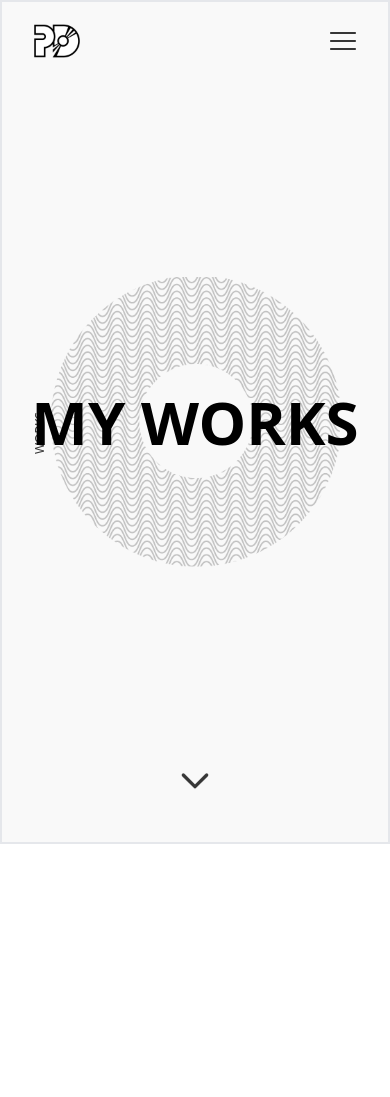
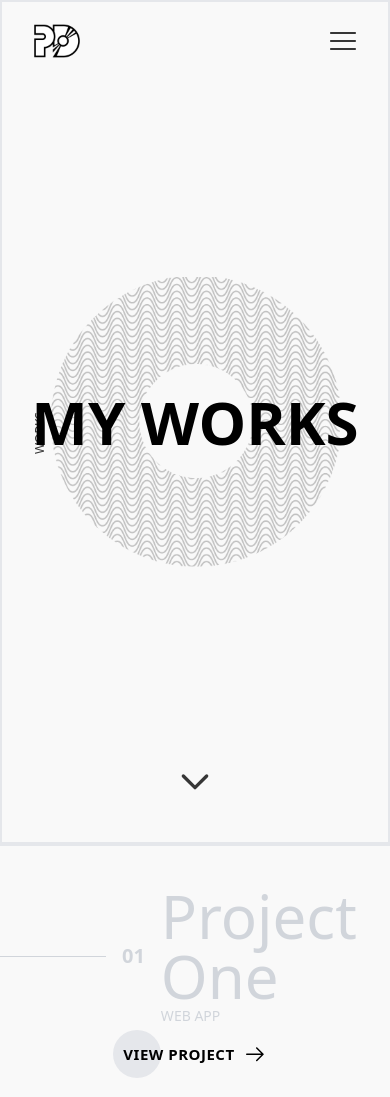
Before and after one commit to prasenjitpriyan/portfolio, a Next.js app: page /works in a window 390 px wide. Shown: the top 1097 px of the page. Before the commit the page ends 844 px from the top, so only its background shows below. Built offline with nearby package versions, Linux system fonts and the light colour scheme.

Commit message:
Works project added

```diff
--- a/app/works/page.tsx
+++ b/app/works/page.tsx
@@ -1,10 +1,12 @@
 import React from 'react'
 import WorksSection from '@/components/WorksSection'
+import WorksProject from '@/components/WorksProject'
 
 const WorksPage = () => {
   return (
     <main className="min-h-screen overflow-hidden">
       <WorksSection />
+      <WorksProject />
     </main>
   )
 }
--- /dev/null
+++ b/components/WorksProject.tsx
@@ -0,0 +1,126 @@
+import React from 'react'
+import Button from './Button'
+import { GoArrowRight } from 'react-icons/go'
+import Image from 'next/image'
+
+const WorksProject: React.FC = () => {
+  const projects = [
+    {
+      id: 1,
+      number: '01',
+      title: 'Project One',
+      category: 'WEB APP',
+      link: '/projects/salinaka',
+      image: '/my.jpg'
+    },
+    {
+      id: 2,
+      number: '02',
+      title: 'Project Two',
+      category: 'WEB APP',
+      link: '/projects/project-two',
+      image: '/my.jpg'
+    },
+    {
+      id: 3,
+      number: '03',
+      title: 'Project Three',
+      category: 'MOBILE APP',
+      link: '/projects/project-three',
+      image: '/my.jpg'
+    },
+    {
+      id: 4,
+      number: '04',
+      title: 'Project Four',
+      category: 'DESIGN SYSTEM',
+      link: '/projects/project-four',
+      image: '/my.jpg'
+    },
+    {
+      id: 5,
+      number: '05',
+      title: 'Project Five',
+      category: 'E-COMMERCE',
+      link: '/projects/project-five',
+      image: '/my.jpg'
+    },
+    {
+      id: 6,
+      number: '06',
+      title: 'Project Six',
+      category: 'SAAS PLATFORM',
+      link: '/projects/project-six',
+      image: '/my.jpg'
+    },
+    {
+      id: 7,
+      number: '07',
+      title: 'Project Seven',
+      category: 'BLOG PLATFORM',
+      link: '/projects/project-seven',
+      image: '/my.jpg'
+    },
+    {
+      id: 8,
+      number: '08',
+      title: 'Project Eight',
+      category: 'PORTFOLIO WEBSITE',
+      link: '/projects/project-eight',
+      image: '/my.jpg'
+    }
+  ]
+
+  return (
+    <div className="h-[320svh] bg-ghost-white text-gray-300 overflow-hidden">
+      {projects.map((project) => (
+        <div
+          key={project.id}
+          className="relative h-[40svh] border-t-2 hover:bg-white hover:text-black transition-all duration-300 ease-in-out group"
+        >
+          {/* Background Image for Hover */}
+          <div className="absolute inset-y-0 left-0 w-full group-hover:translate-x-0 translate-x-[-100%] transition-all duration-500 ease-in-out">
+            <div className="relative w-full h-full opacity-25 group-hover:opacity-100 transition-opacity duration-500 ease-in-out">
+              <Image
+                width={300}
+                height={600}
+                src={project.image}
+                alt={project.title}
+                className="object-cover w-full h-full"
+              />
+            </div>
+          </div>
+
+          <div
+            className="flex flex-col sm:flex-row items-center justify-between py-10"
+            style={{ transform: 'translate(0px, 0px)', opacity: 1 }}
+          >
+            {/* Left side: Line and project details */}
+            <div className="flex items-center mb-4 sm:mb-0">
+              <div className="h-[1px] w-40 bg-gray-300 mr-4" />
+              <p className="font-bold text-xl mr-4 text-gray-300">
+                {project.number}
+              </p>
+              <div>
+                <h2 className="text-6xl">{project.title}</h2>
+                <p className="sub-caps text-sm">{project.category}</p>
+              </div>
+            </div>
+
+            {/* Right side: View Project button */}
+            <div className="flex items-center justify-center w-full sm:w-1/4">
+              <Button
+                text="VIEW PROJECT"
+                href={project.link}
+                icon={<GoArrowRight className="text-2xl" />}
+                className="relative inline-flex items-center transition-all duration-300 ease-in-out"
+              />
+            </div>
+          </div>
+        </div>
+      ))}
+    </div>
+  )
+}
+
+export default WorksProject
```
